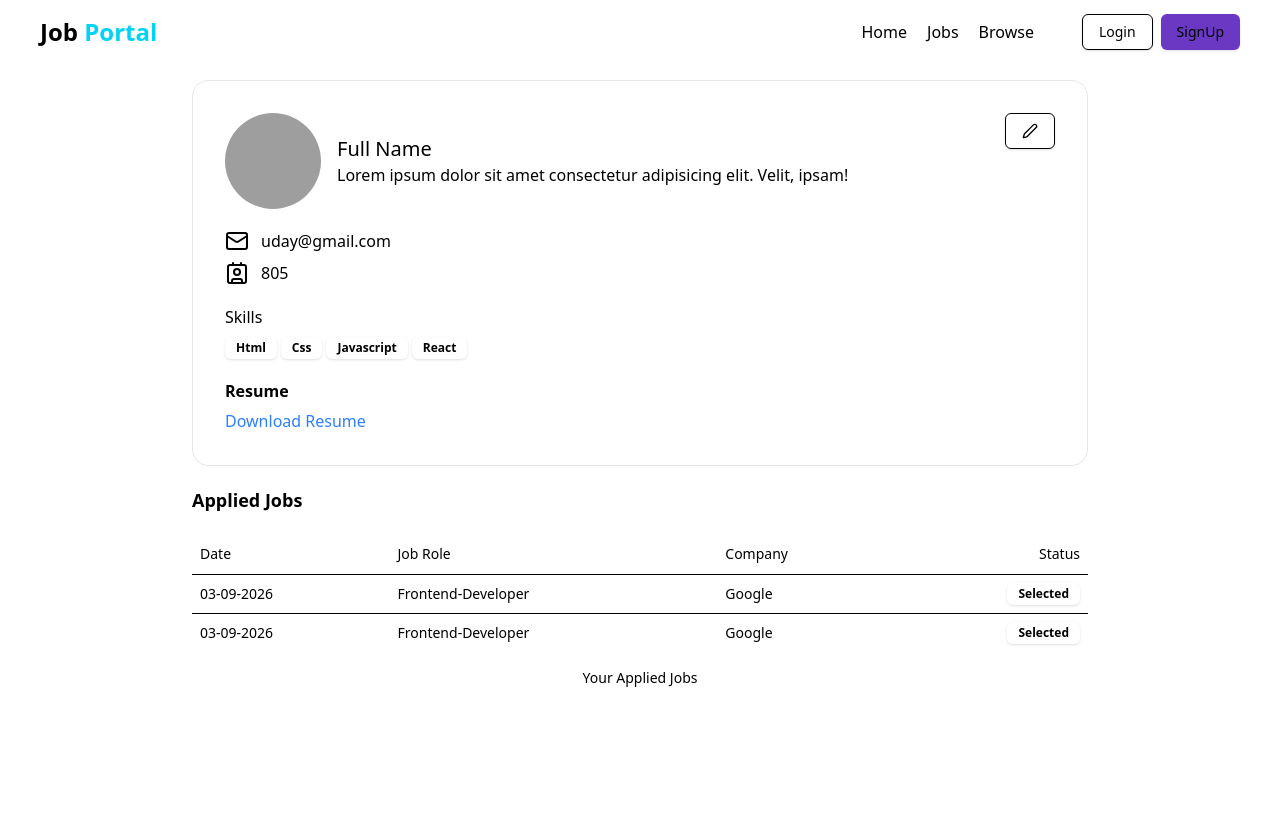
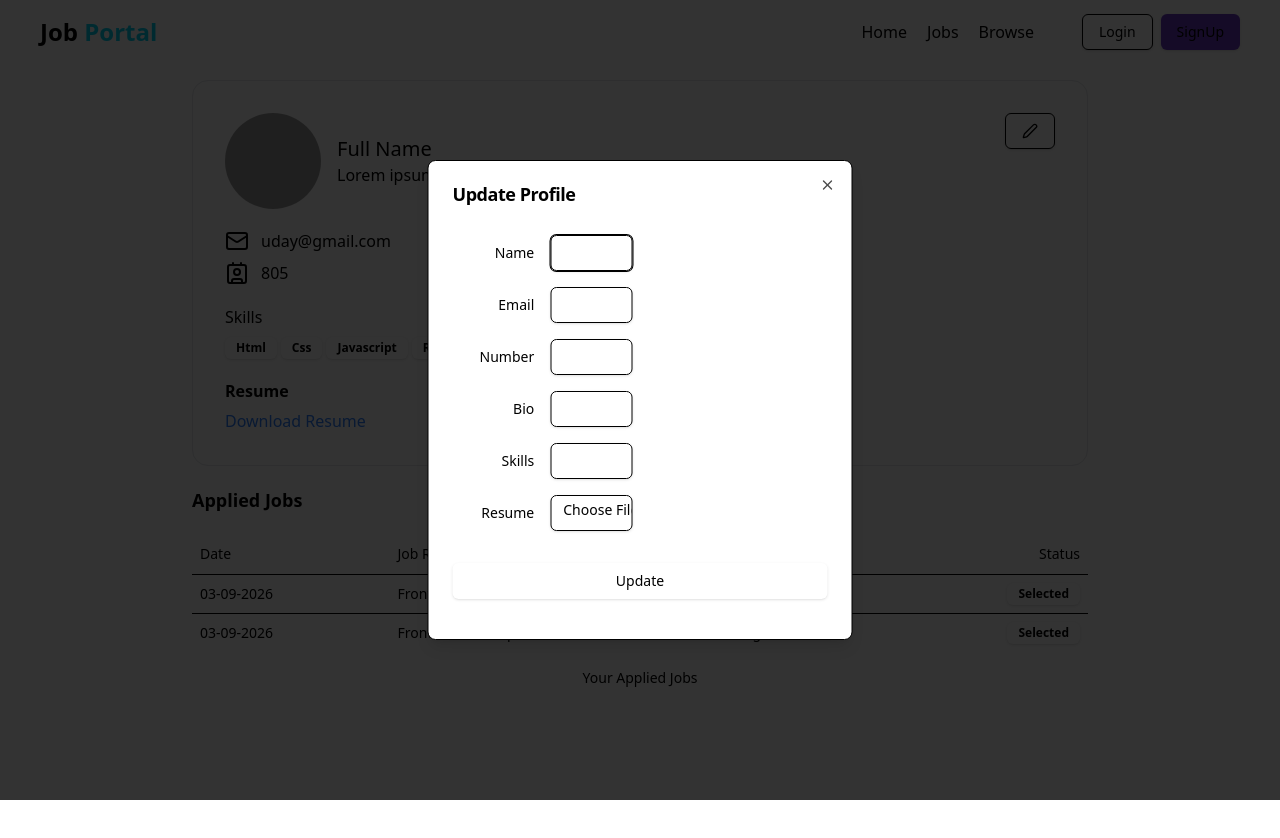
Before and after one commit to UdayKiranJadi/job-portral, a React app in the folder frontend/: page /profile in a window 1280 px wide. Both pictures are taken after a click on the button 1030 px from the left and 131 px from the top of the page. Shown: the top 838 px of the page. Built offline with nearby package versions, Linux system fonts and the light colour scheme; grey boxes are pictures that could not be loaded; the HTML template or start-up script is replaced by a standard one.

Commit message:
update profile page

```diff
--- a/frontend/package.json
+++ b/frontend/package.json
@@ -11,6 +11,7 @@
   },
   "dependencies": {
     "@radix-ui/react-avatar": "^1.1.11",
+    "@radix-ui/react-dialog": "^1.1.15",
     "@radix-ui/react-label": "^2.1.8",
     "@radix-ui/react-popover": "^1.1.15",
     "@radix-ui/react-radio-group": "^1.3.8",
--- a/frontend/src/components/Profile.jsx
+++ b/frontend/src/components/Profile.jsx
@@ -1,4 +1,4 @@
-import React from 'react'
+import React, { useState } from 'react'
 import Navbar from './ui/shared/Navbar'
 import { Avatar, AvatarImage } from './ui/ui/avatar'
 import { Button } from './ui/ui/button'
@@ -6,11 +6,13 @@
 import { Badge } from './ui/badge'
 import { Label } from './ui/ui/label'
 import AppliedJobTable from './ui/AppliedJobTable'
-
+import UpdateProfileDialog from './UpdateProfileDialog'
+ const isResume = true;
 const skills = ["Html", "Css", "Javascript","React"];
 const Profile = () => {
 
-    const isResume = true;
+    const [open, setOpen] = useState(false);
+
     return (
         <div>
             <Navbar />
@@ -29,7 +31,7 @@
 
 
                     </div>
-                    <Button className="text-right" variant="outline"><Pen /></Button>
+                    <Button onClick={() => setOpen(true)} className="text-right" variant="outline"><Pen /></Button>
 
                 </div>
                 <div className='my-5'>
@@ -70,6 +72,7 @@
                     <AppliedJobTable/>
 
                 </div>
+                <UpdateProfileDialog open={open} setOpen={setOpen}/>
         </div>
     )
 }
--- /dev/null
+++ b/frontend/src/components/UpdateProfileDialog.jsx
@@ -0,0 +1,72 @@
+import React, { useState } from 'react'
+import { Dialog, DialogContent, DialogFooter, DialogHeader, DialogTitle } from './ui/dialog'
+import { Label } from './ui/ui/label'
+import { Input } from './ui/input'
+import { Button } from './ui/ui/button'
+import { Loader2 } from 'lucide-react'
+
+const UpdateProfileDialog = ({ open, setOpen }) => {
+    const [loading, setLoading] = useState(false);
+
+    return (
+        <div>
+            <Dialog open={open}>
+                <DialogContent className="sm:max-w-[425px] bg-white " onInteractOutside={() => setOpen(false)}>
+                    <DialogHeader>
+                        <DialogTitle>Update Profile</DialogTitle>
+
+                    </DialogHeader>
+                    <form>
+                        <div className='grid gap-4 py-4'>
+                            <div className='grid grid-cols-4 items-center gap-4'>
+                                <Label htmlFor="name" className="text-right" >Name</Label>
+                                <Input id="name" name="name" className="colspan-3" />
+
+                            </div>
+                              <div className='grid grid-cols-4 items-center gap-4'>
+                                <Label htmlFor="email" className="text-right">Email</Label>
+                                <Input id="email" name="email" className="colspan-3" />
+
+                            </div>
+                              <div className='grid grid-cols-4 items-center gap-4'>
+                                <Label htmlFor="number" className="text-right">Number</Label>
+                                <Input id="number" name="number" className="colspan-3" />
+                            </div>
+                              <div className='grid grid-cols-4 items-center gap-4'>
+                                <Label htmlFor="bio" className="text-right">Bio</Label>
+                                <Input id="bio" name="bio" className="colspan-3" />
+                            </div>
+                              <div className='grid grid-cols-4 items-center gap-4'>
+                                <Label htmlFor="skills" className="text-right">Skills</Label>
+                                <Input id="skills" name="skills" className="colspan-3" />
+
+                            </div>
+                              <div className='grid grid-cols-4 items-center gap-4'>
+                                <Label htmlFor="file" className="text-right">Resume</Label>
+                                <Input id="file" name="file" accept="application/pdf" type="file" className="colspan-3" />
+
+                            </div>
+
+                        </div>
+                        <DialogFooter>
+                            {loading ? (
+              <Button className="w-full my-4">
+                <Loader2 className="mr-2 h-4 w-4 animate-spin" /> Please Wait
+              </Button>
+            ) : (
+              <Button type="submit" className="w-full my-4">
+                Update
+              </Button>
+            )}
+
+                        </DialogFooter>
+                    </form>
+
+                </DialogContent>
+
+            </Dialog>
+        </div>
+    )
+}
+
+export default UpdateProfileDialog
--- /dev/null
+++ b/frontend/src/components/ui/dialog.jsx
@@ -0,0 +1,94 @@
+import * as React from "react"
+import * as DialogPrimitive from "@radix-ui/react-dialog"
+import { X } from "lucide-react"
+
+import { cn } from "@/lib/utils"
+
+const Dialog = DialogPrimitive.Root
+
+const DialogTrigger = DialogPrimitive.Trigger
+
+const DialogPortal = DialogPrimitive.Portal
+
+const DialogClose = DialogPrimitive.Close
+
+const DialogOverlay = React.forwardRef(({ className, ...props }, ref) => (
+  <DialogPrimitive.Overlay
+    ref={ref}
+    className={cn(
+      "fixed inset-0 z-50 bg-black/80  data-[state=open]:animate-in data-[state=closed]:animate-out data-[state=closed]:fade-out-0 data-[state=open]:fade-in-0",
+      className
+    )}
+    {...props} />
+))
+DialogOverlay.displayName = DialogPrimitive.Overlay.displayName
+
+const DialogContent = React.forwardRef(({ className, children, ...props }, ref) => (
+  <DialogPortal>
+    <DialogOverlay />
+    <DialogPrimitive.Content
+      ref={ref}
+      className={cn(
+        "fixed left-[50%] top-[50%] z-50 grid w-full max-w-lg translate-x-[-50%] translate-y-[-50%] gap-4 border bg-background p-6 shadow-lg duration-200 data-[state=open]:animate-in data-[state=closed]:animate-out data-[state=closed]:fade-out-0 data-[state=open]:fade-in-0 data-[state=closed]:zoom-out-95 data-[state=open]:zoom-in-95 data-[state=closed]:slide-out-to-left-1/2 data-[state=closed]:slide-out-to-top-[48%] data-[state=open]:slide-in-from-left-1/2 data-[state=open]:slide-in-from-top-[48%] sm:rounded-lg",
+        className
+      )}
+      {...props}>
+      {children}
+      <DialogPrimitive.Close
+        className="absolute right-4 top-4 rounded-sm opacity-70 ring-offset-background transition-opacity hover:opacity-100 focus:outline-none focus:ring-2 focus:ring-ring focus:ring-offset-2 disabled:pointer-events-none data-[state=open]:bg-accent data-[state=open]:text-muted-foreground">
+        <X className="h-4 w-4" />
+        <span className="sr-only">Close</span>
+      </DialogPrimitive.Close>
+    </DialogPrimitive.Content>
+  </DialogPortal>
+))
+DialogContent.displayName = DialogPrimitive.Content.displayName
+
+const DialogHeader = ({
+  className,
+  ...props
+}) => (
+  <div
+    className={cn("flex flex-col space-y-1.5 text-center sm:text-left", className)}
+    {...props} />
+)
+DialogHeader.displayName = "DialogHeader"
+
+const DialogFooter = ({
+  className,
+  ...props
+}) => (
+  <div
+    className={cn("flex flex-col-reverse sm:flex-row sm:justify-end sm:space-x-2", className)}
+    {...props} />
+)
+DialogFooter.displayName = "DialogFooter"
+
+const DialogTitle = React.forwardRef(({ className, ...props }, ref) => (
+  <DialogPrimitive.Title
+    ref={ref}
+    className={cn("text-lg font-semibold leading-none tracking-tight", className)}
+    {...props} />
+))
+DialogTitle.displayName = DialogPrimitive.Title.displayName
+
+const DialogDescription = React.forwardRef(({ className, ...props }, ref) => (
+  <DialogPrimitive.Description
+    ref={ref}
+    className={cn("text-sm text-muted-foreground", className)}
+    {...props} />
+))
+DialogDescription.displayName = DialogPrimitive.Description.displayName
+
+export {
+  Dialog,
+  DialogPortal,
+  DialogOverlay,
+  DialogTrigger,
+  DialogClose,
+  DialogContent,
+  DialogHeader,
+  DialogFooter,
+  DialogTitle,
+  DialogDescription,
+}
```
Also changed, not shown: 1 other file (tests, documents, lock files or other folders).
